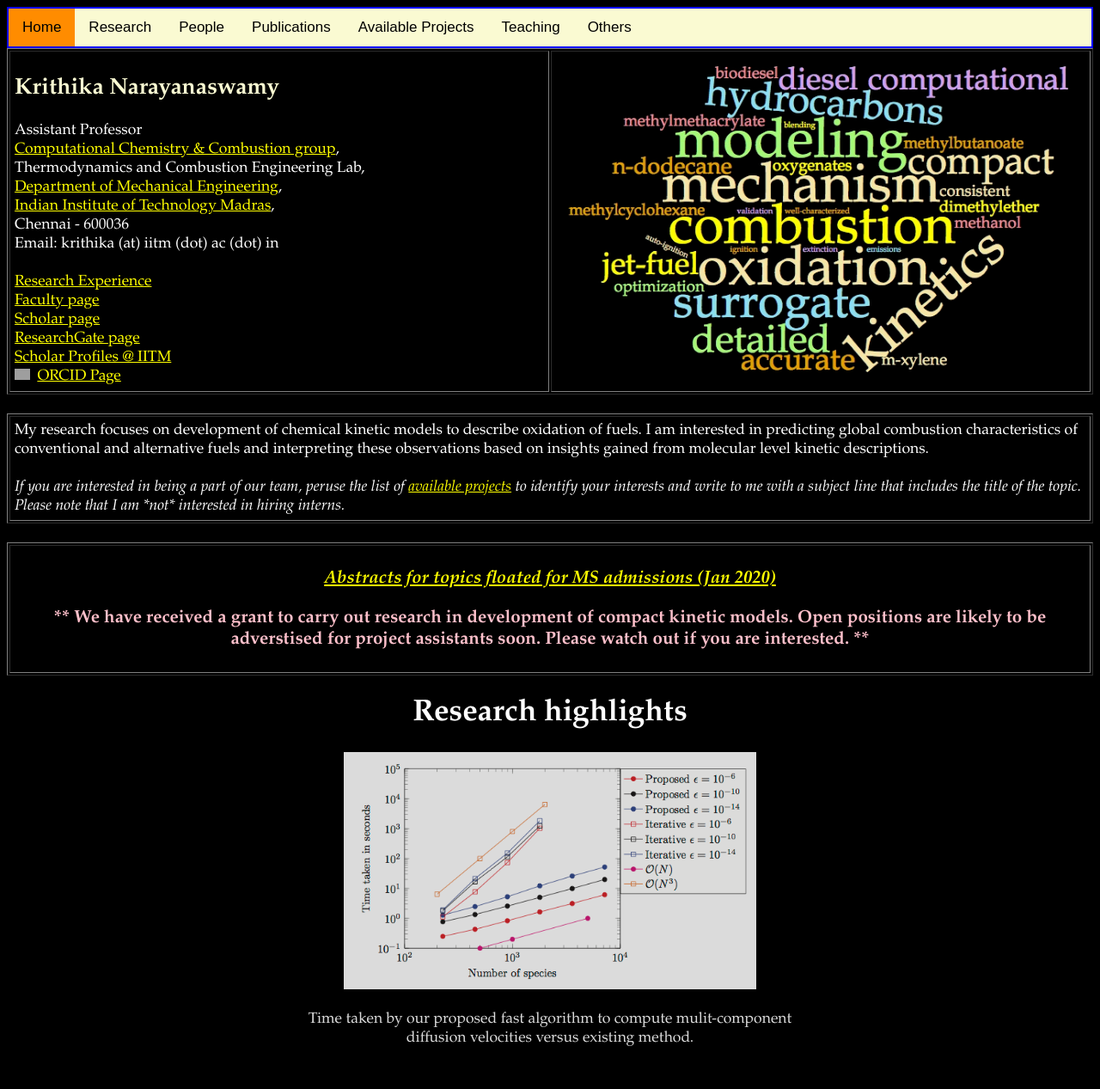
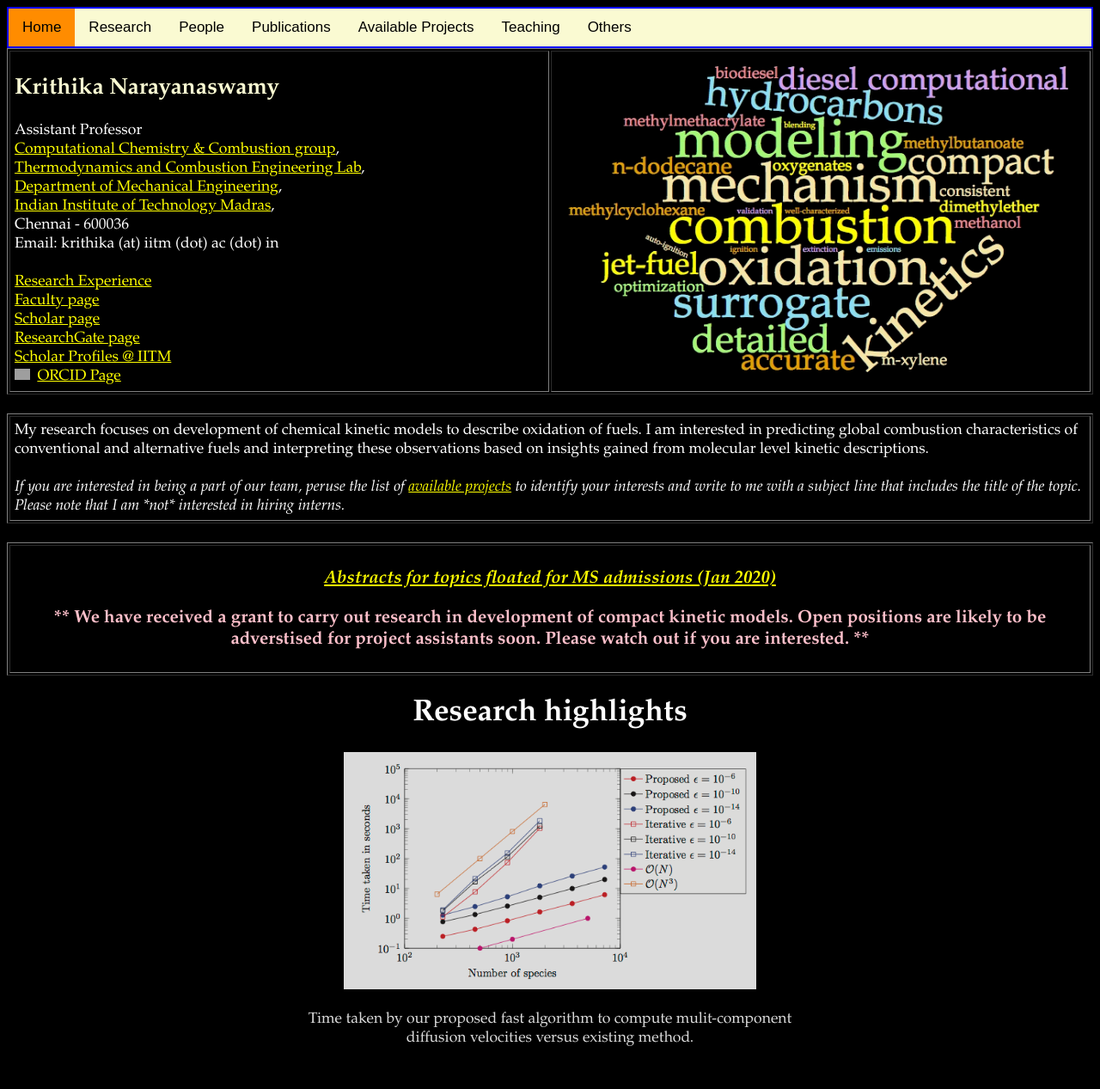
Before and after one commit to krithikasivaram/krithikasivaram.github.io, a Jekyll site: the page index.html, which Jekyll copies as it is, in a window 1280 px wide. Shown: the whole page at 86% size. Built offline with Jekyll 4.4.1, drawn with Linux system fonts in a browser that asks for light colours; nearby versions of some CDN libraries; part of the change alters nothing that is shown; grey boxes are pictures that could not be loaded.

```diff
--- a/index.html
+++ b/index.html
@@ -364,7 +364,7 @@ image2.src = "images/img4.jpg"
 <h2>Krithika Narayanaswamy</h2>
 Assistant Professor<br>
 <a href="#" onclick="openCity(event, 'Current_Research')"> Computational Chemistry & Combustion group</a>,<br>
-Thermodynamics and Combustion Engineering Lab,<br>
+<a href="https://mech.iitm.ac.in/tdce" target="_blank">Thermodynamics and Combustion Engineering Lab</a>,<br>
 <a href="https://mech.iitm.ac.in/meiitm/" target="_blank">Department of Mechanical Engineering</a>,<br>
 <a href="https://www.iitm.ac.in/" target="_blank">Indian Institute of Technology Madras</a>,<br>
 Chennai - 600036<br>
```
